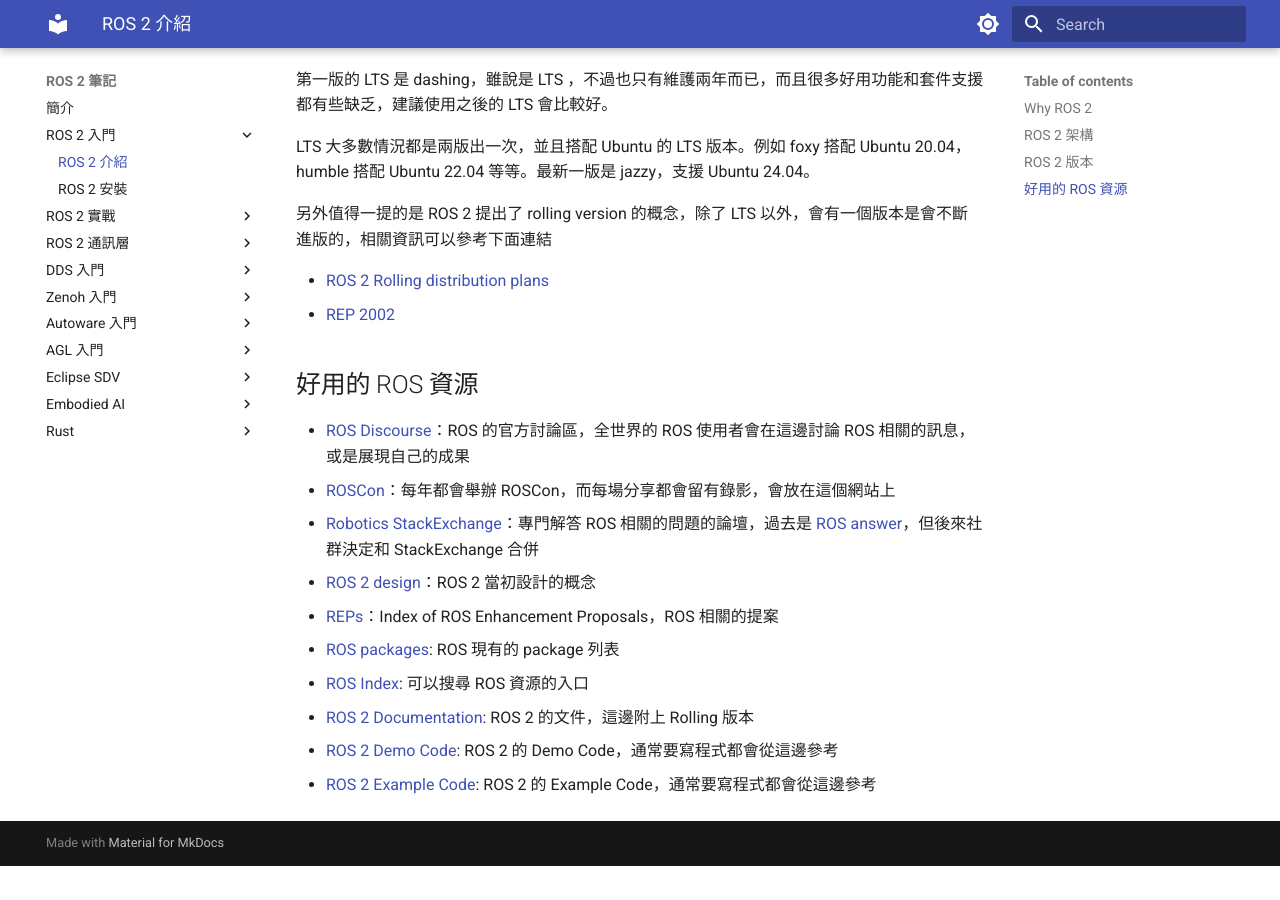
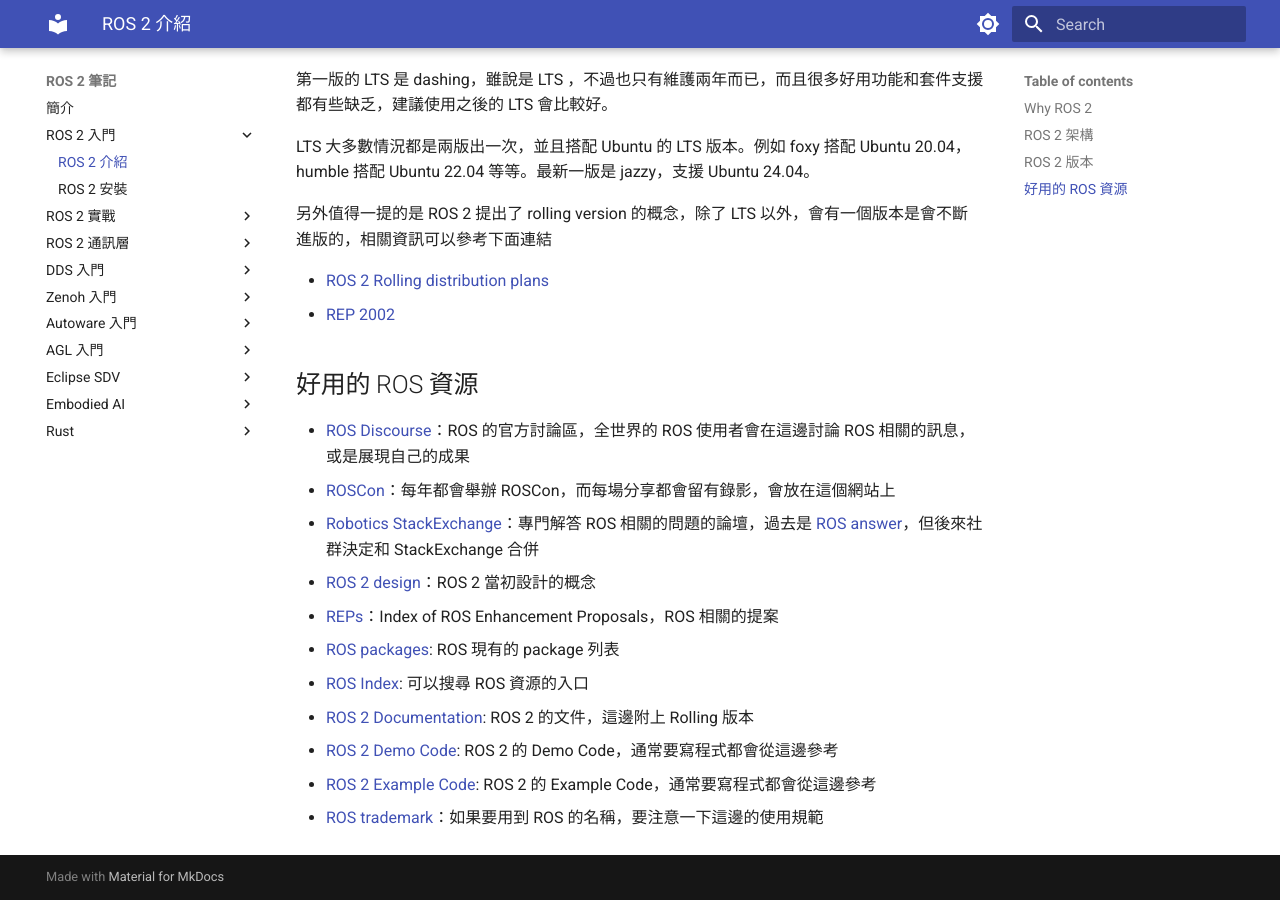
Before and after one commit to evshary/ros2-learning, an MkDocs documentation site: the page built from docs/ros2/introduction.md, in a window 1280 px wide and 900 px high, scrolled down 1871 px. Built offline with MkDocs 1.6.1 and Material for MkDocs 9.7.7, drawn with Linux system fonts in a browser that asks for light colours; before the commit the page ends 2737 px from its top, so only the background shows below that.

Commit message:
Add ROS trademark.
Signed-off-by: ChenYing Kuo <evshary@gmail.com>

```diff
--- a/docs/ros2/introduction.md
+++ b/docs/ros2/introduction.md
@@ -73,3 +73,4 @@ LTS 大多數情況都是兩版出一次，並且搭配 Ubuntu 的 LTS 版本。
 * [ROS 2 Documentation](https://docs.ros.org/en/rolling/index.html): ROS 2 的文件，這邊附上 Rolling 版本
 * [ROS 2 Demo Code](https://github.com/ros2/demos): ROS 2 的 Demo Code，通常要寫程式都會從這邊參考
 * [ROS 2 Example Code](https://github.com/ros2/examples): ROS 2 的 Example Code，通常要寫程式都會從這邊參考
+* [ROS trademark](https://www.ros.org/blog/media/)：如果要用到 ROS 的名稱，要注意一下這邊的使用規範
```
